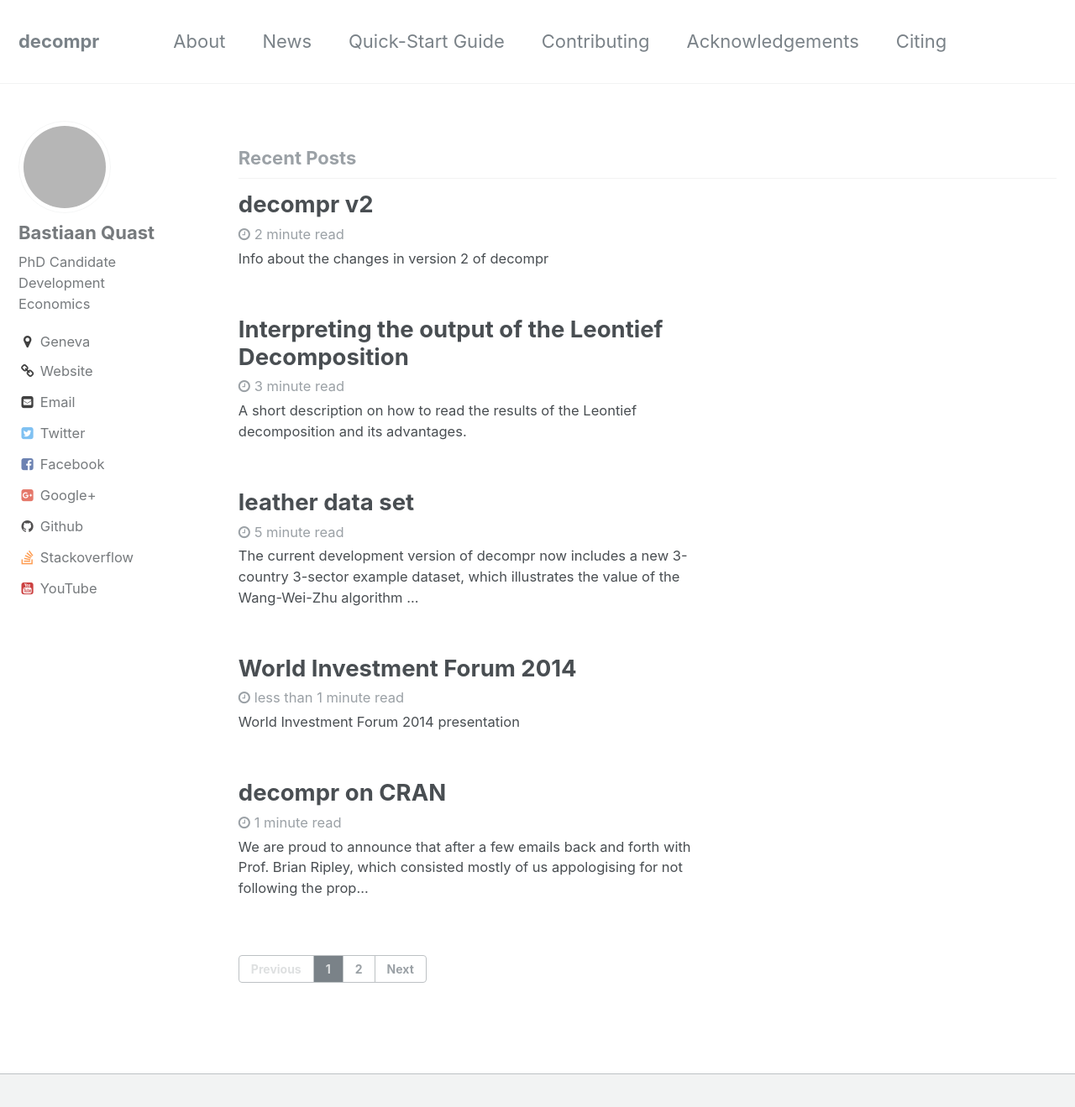
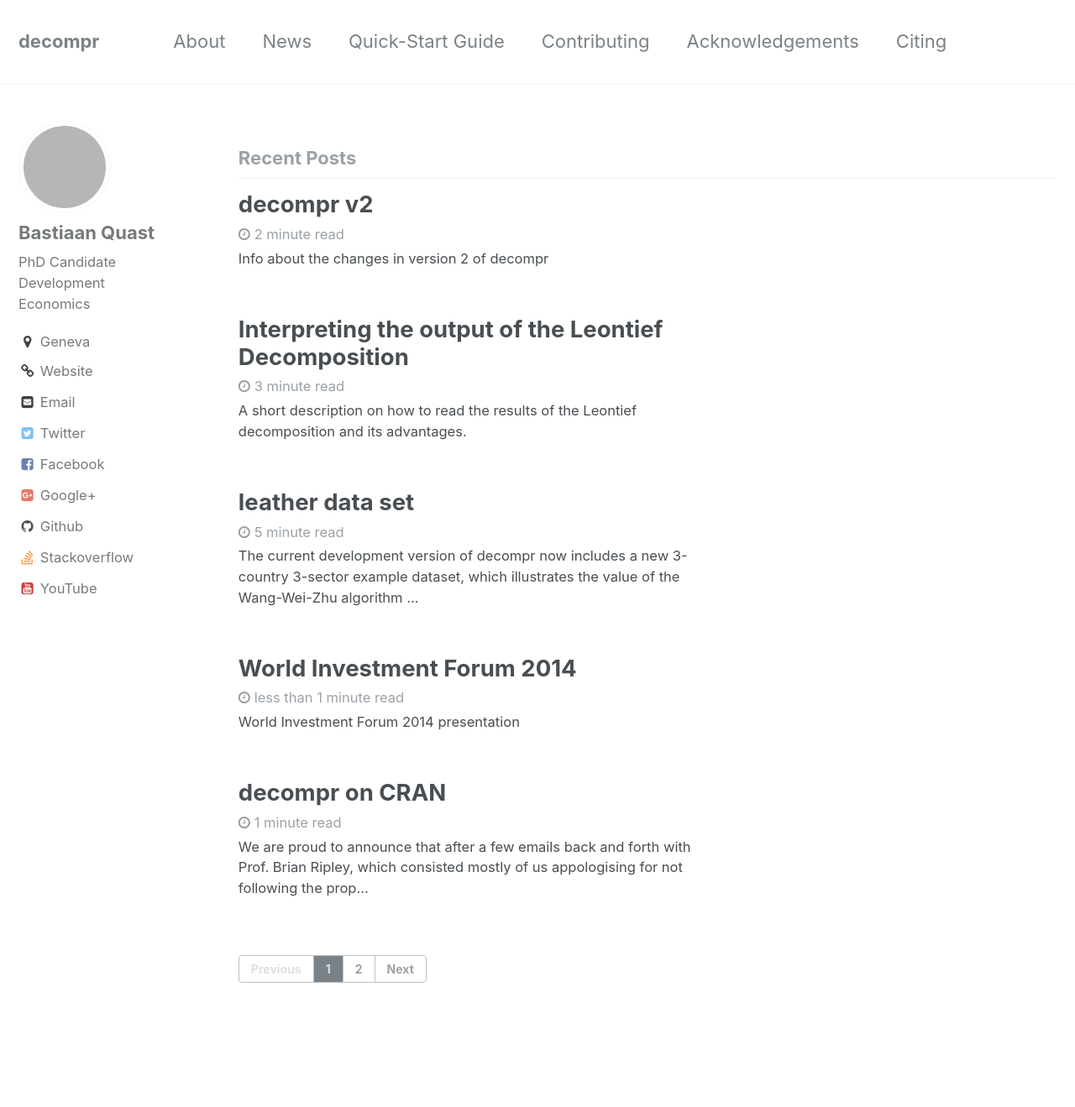
Before and after one commit to bquast/decompr, a Jekyll site: the page built from index.html, in a window 1280 px wide and 1368 px high. Shown: the top 1319 px of the window at 84% size. Built offline with Jekyll 4.4.1, drawn with Linux system fonts in a browser that asks for light colours; the list of posts is cut into pages by our own code; grey boxes are pictures that could not be loaded.

Commit message:
remove footer entirely

```diff
--- a/_layouts/default.html
+++ b/_layouts/default.html
@@ -17,12 +17,6 @@
 
     {{ content }}
 
-    <div class="page__footer">
-      <footer>
-        {% include footer/custom.html %}
-      </footer>
-    </div>
-
     {% include scripts.html %}
 
   </body>
```
